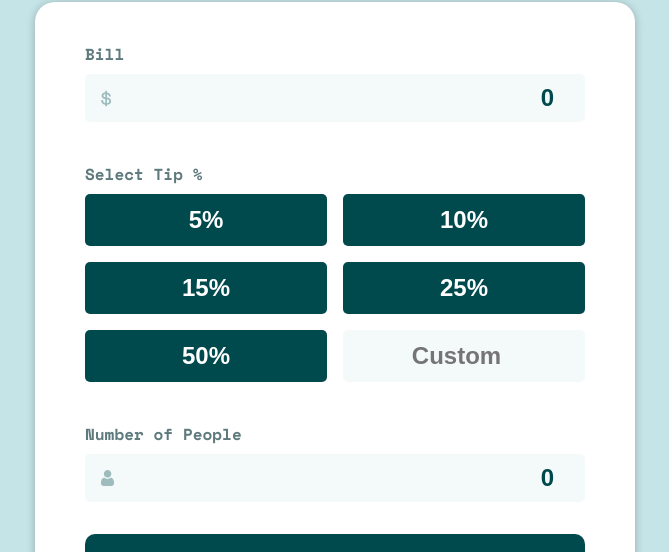
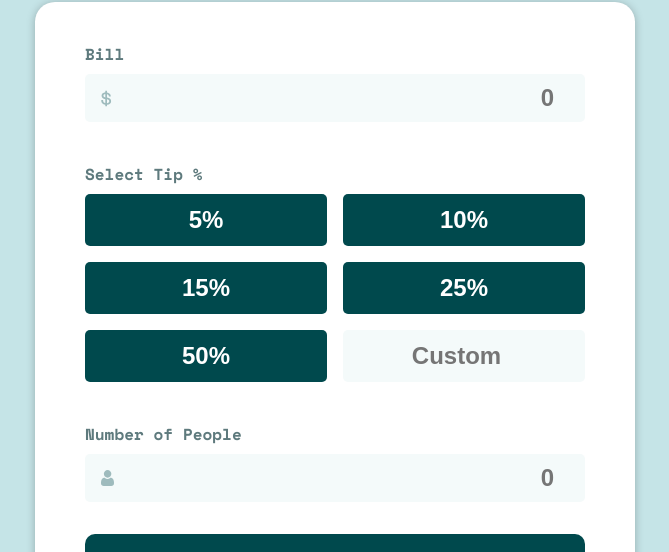
Before and after one commit to tkressma/tip-calculator, a React (Create React App) app: page / in a window 1280 px wide. Shown: the part 234-786 px from the top of the page, without its empty margins (305-974 px from the left). Built offline with nearby package versions, Linux system fonts and the light colour scheme.

Commit message:
Implement placeholder value of 0 for number input fields

```diff
--- a/src/Calculator/Calculator.js
+++ b/src/Calculator/Calculator.js
@@ -7,8 +7,8 @@ import personIcon from "../images/icon-person.svg";
 import Results from "./Results";
 
 export default function Calculator(props) {
-  const [bill, setBill] = useState({ value: 0, valid: true });
-  const [people, setPeople] = useState({ value: 0, valid: true });
+  const [bill, setBill] = useState({ value: "", valid: true });
+  const [people, setPeople] = useState({ value: "", valid: true });
   const [tip, setTip] = useState(0);
   const [dataIsValid, setDataIsValid] = useState(false);
   const [customTip, setCustomTip] = useState("");
@@ -26,14 +26,14 @@ export default function Calculator(props) {
   // Update bill state when user changes input
   const billChangeHandler = (e) => {
     e.target.value < 1
-      ? setBill({ value: 0, valid: false })
+      ? setBill({ value: "", valid: false })
       : setBill({ value: e.target.value, valid: true });
   };
 
   // Update people state when user changes input
   const personChangeHandler = (e) => {
     e.target.value < 1
-      ? setPeople({ value: 0, valid: false })
+      ? setPeople({ value: "", valid: false })
       : setPeople({ value: e.target.value, valid: true });
   };
 
--- a/src/UI/Input.js
+++ b/src/UI/Input.js
@@ -29,6 +29,7 @@ export default function Input(props) {
         name={props.label}
         onChange={props.handleValue}
         onFocus={props.handleValue}
+        placeholder="0"
       ></input>
     </section>
   ) : (
```
Also changed, not shown: src/Calculator/PeopleInput.js (deleted), src/Calculator/PeopleInput.module.css (deleted).
